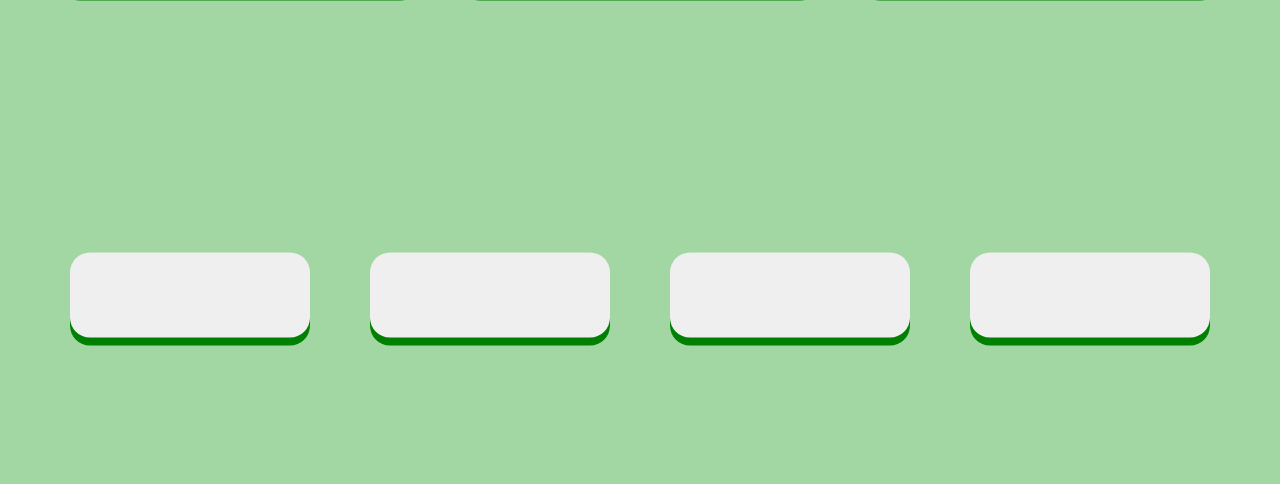
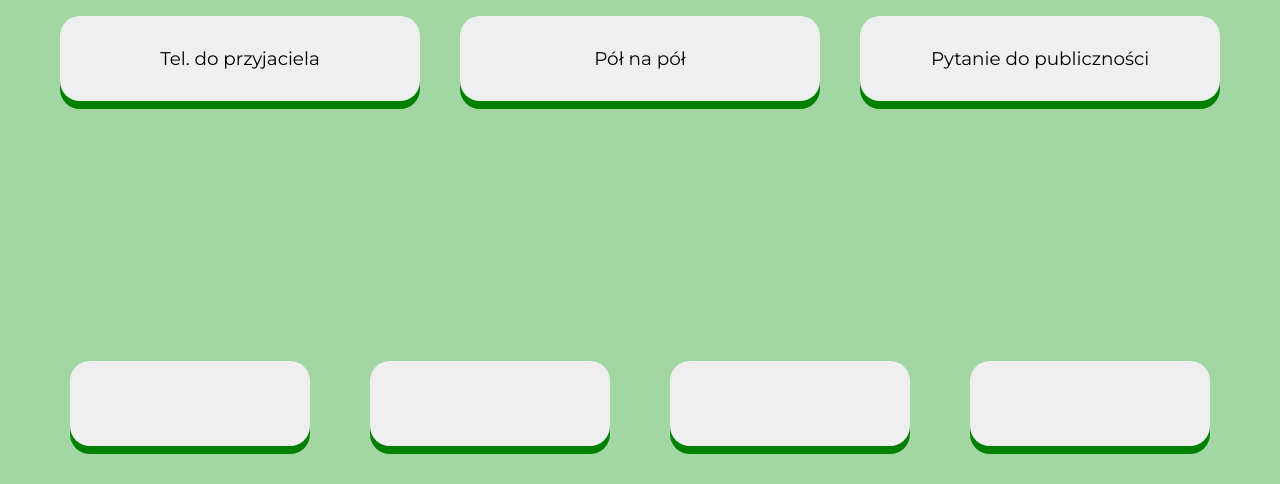
Before and after one commit to zygarios/quizz-express, a website: page public/index.html in a window 1280 px wide. Shown: the part 323-807 px from the top of the page. Drawn offline with Linux system fonts and the light colour scheme; no server answers.

Commit message:
Update styles

```diff
--- a/public/style.css
+++ b/public/style.css
@@ -14,8 +14,7 @@ body {
   margin: 0 auto;
   max-width: 1200px;
   width: 100%;
-  padding-top: 50%;
-  transform: translateY(-50%);
+  padding-top: 50px;
 }
 button {
   cursor: pointer;
```
